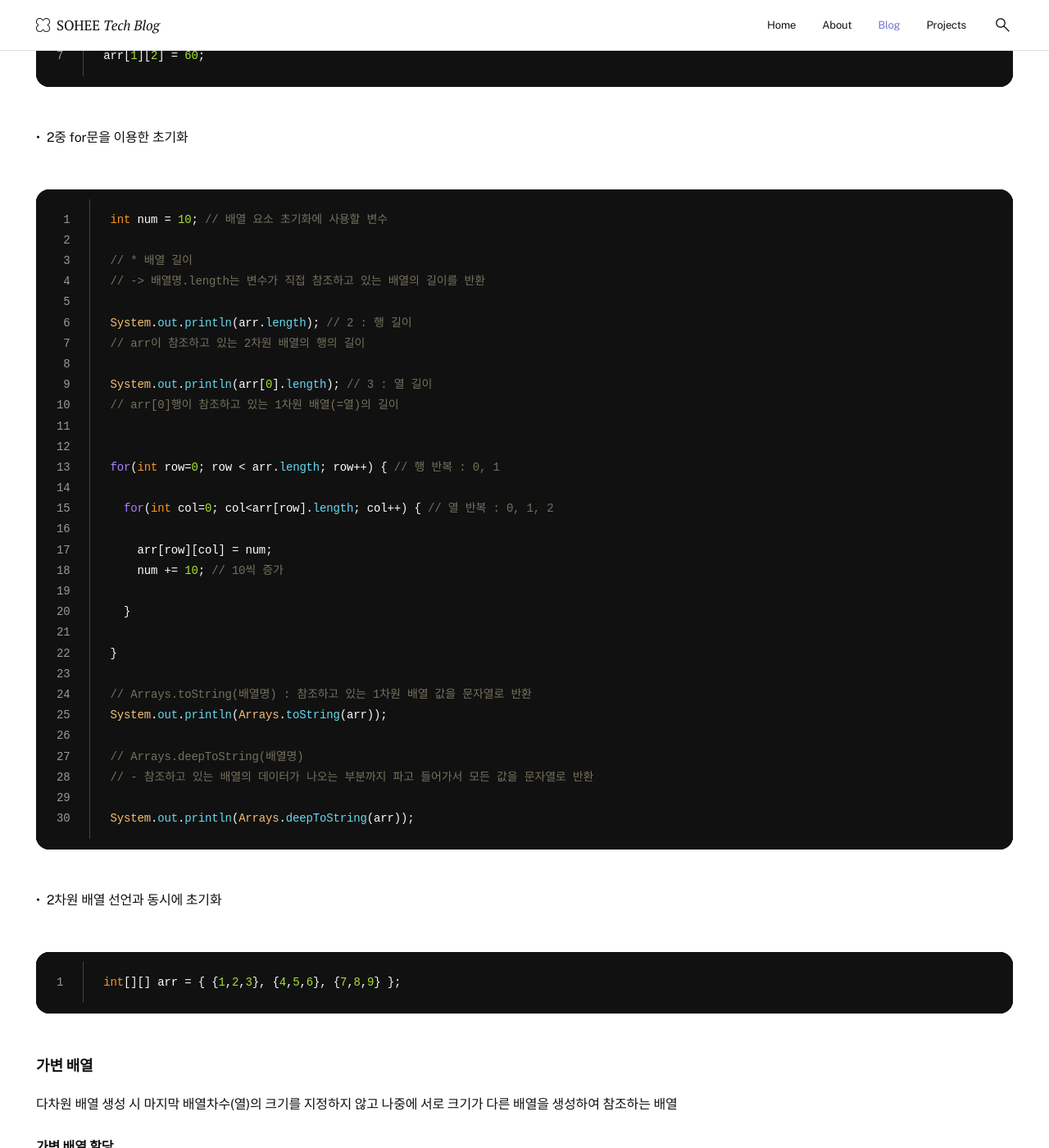
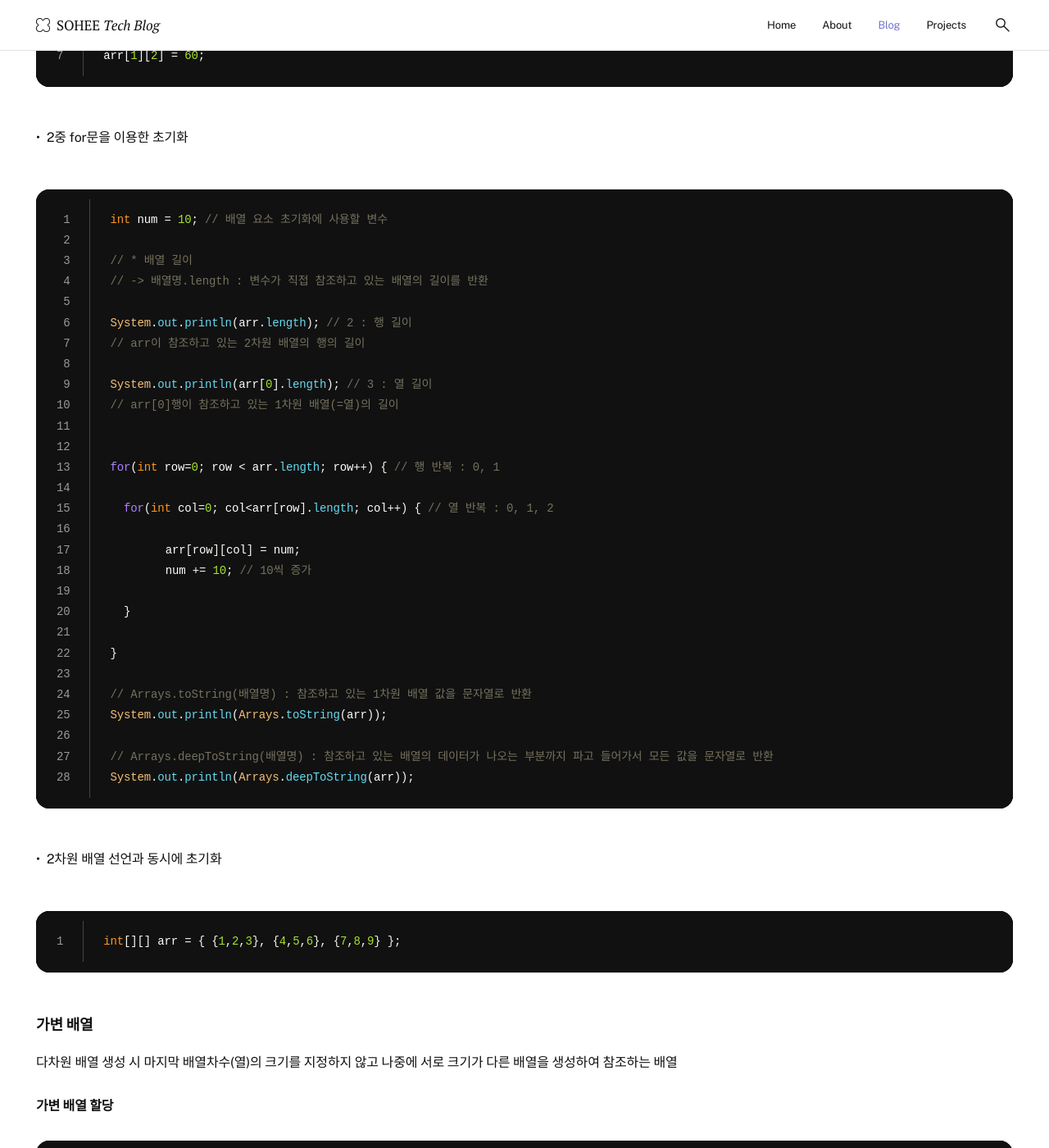
Before and after one commit to soheetech/soheetech.github.io, a Jekyll site: the page built from _posts/2023-03-01-kh-06-java-array2.md, in a window 1280 px wide and 1400 px high, scrolled down 2161 px. Shown: the whole window at 82% size. Built offline with Jekyll 4.4.1, drawn with Linux system fonts in a browser that asks for light colours; some of the changed text lies outside the part shown.

Commit message:
Update 2023-03-01-kh-06-java-array2.md

````diff
--- a/_posts/2023-03-01-kh-06-java-array2.md
+++ b/_posts/2023-03-01-kh-06-java-array2.md
@@ -79,7 +79,7 @@ arr[1][2] = 60;
 int num = 10; // 배열 요소 초기화에 사용할 변수
 
 // * 배열 길이
-// -> 배열명.length는 변수가 직접 참조하고 있는 배열의 길이를 반환
+// -> 배열명.length : 변수가 직접 참조하고 있는 배열의 길이를 반환
 
 System.out.println(arr.length); // 2 : 행 길이
 // arr이 참조하고 있는 2차원 배열의 행의 길이
@@ -92,8 +92,8 @@ for(int row=0; row < arr.length; row++) { // 행 반복 : 0, 1
 
   for(int col=0; col<arr[row].length; col++) { // 열 반복 : 0, 1, 2
 
-    arr[row][col] = num;
-    num += 10; // 10씩 증가
+	arr[row][col] = num;
+	num += 10; // 10씩 증가
 
   }
 
@@ -102,9 +102,7 @@ for(int row=0; row < arr.length; row++) { // 행 반복 : 0, 1
 // Arrays.toString(배열명) : 참조하고 있는 1차원 배열 값을 문자열로 반환
 System.out.println(Arrays.toString(arr));
 
-// Arrays.deepToString(배열명)
-// - 참조하고 있는 배열의 데이터가 나오는 부분까지 파고 들어가서 모든 값을 문자열로 반환
-
+// Arrays.deepToString(배열명) : 참조하고 있는 배열의 데이터가 나오는 부분까지 파고 들어가서 모든 값을 문자열로 반환
 System.out.println(Arrays.deepToString(arr));
 ```
 
````
Also changed, not shown: other parts of _posts/2023-03-01-kh-06-java-array2.md (+2 -2 lines).
